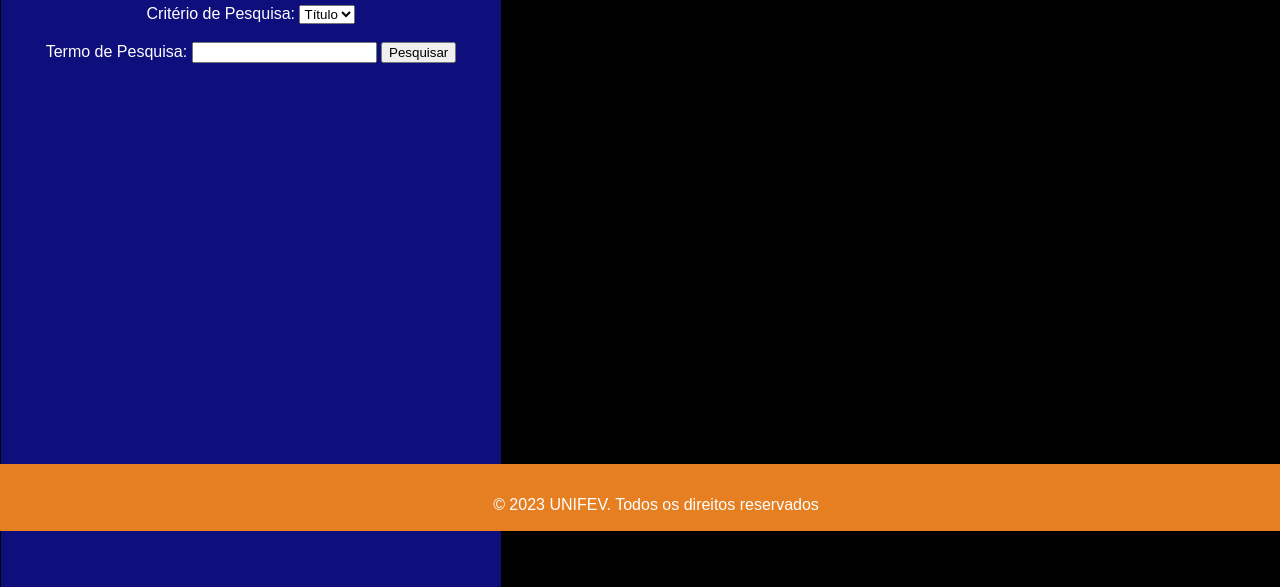
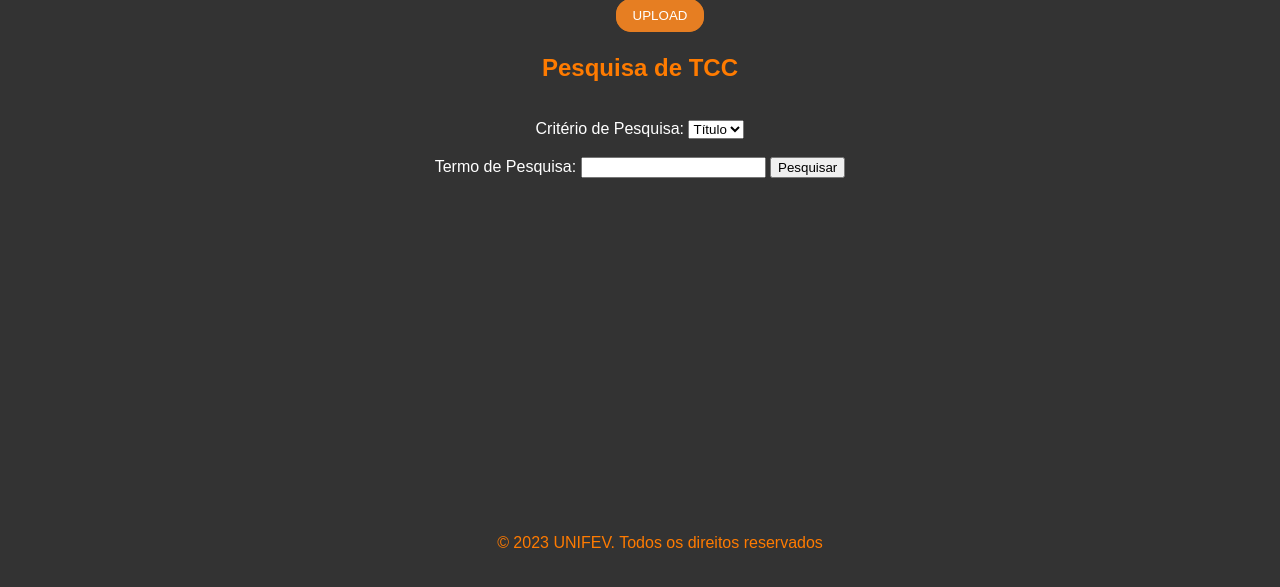
Before and after one commit to Fernando-Maffei/TCCsUNIFEV, a PHP site: page /index.html in a window 1280 px wide. Shown: the part 269-856 px from the top of the page. After the commit the page ends 817 px from the top, so only its background shows below. Run offline with PHP 8.4, Linux system fonts and the light colour scheme.

Commit message:
Alteração no CSS

```diff
--- a/Site/index.html
+++ b/Site/index.html
@@ -8,14 +8,14 @@
 </head>
 <body>
 
-        <header>
+    <header>
 
         <a href="https://unifev.edu.br/" target="__blank">
             <img class="logotipo" src="https://unifev.edu.br/img/logounifev-rodape.png" alt="Logotipo Unifev" id="logo">
         </a>
         <nav>
             <ul>
-                <li><a href="/Site/upload.html">Upload</a></li>
+                <li><a href="/Site/upload.html" class="btn">Upload</a></li>
             </ul>
         </nav>
         <nav class="pesquisa">
--- a/Site/style.css
+++ b/Site/style.css
@@ -1,71 +1,92 @@
 body {
-    font-family: 'Arial', sans-serif;
+    font-family: Arial, sans-serif;
     margin: 0;
     padding: 0;
-    background-color: black;
-    color: #ffffff;
+    background-color: #333;
+   }
+
+   header {
+    background-color: #333;
+    padding: 20px;
+    text-align: center;
+    color: #fff;
+   }
+
+
+   nav ul li {
+    display: inline-block;
+    padding: 10px;
+   }
+
+   nav ul li a {
+    text-decoration: none;
+    color: #333;
+   }
+
+   nav ul li a:hover {
+    color: #999;
+   }
+
+   main {
+    padding: 20px;
+    margin: 20px;
+    background-color: #fff;
+    box-shadow: 0 0 10px #ccc;
+   }
+
+   h1, h2, h3 {
+    color: rgb(255, 123, 0);
+   }
+
+   p {
+    color: rgb(255, 123, 0);
+    position: relative;
+    top: 300px;
+    left: 20px;
+
+   }
+
+   footer {
+    background-color: #333;
+    padding: 20px;
+    text-align: center;
+    color: #fff;
+   }
+
+.btn {
+    cursor: pointer;
+    appearance: none;
+    background-color: #e67e22;
+    border: 1px solid #e67e22;
+    border-radius: 15px;
+    color: white;
+    font-size: 10pt;
+    padding: 8px 16px;
+    text-decoration: none;
+    text-transform: uppercase;
+    transition: background-color 0.3s ease, border-color 0.3s ease;
+    white-space: nowrap;
+    top: 10px;
+    left: 20px;
 }
 
-header {
-    background-color: #00008b;
-    color: orange;
-    height: 80px;
-    padding-right: 30px;
-}
-
-header img {
-
-    width: 200px;
-    height: auto;
+.btn:hover {
+    background-color: #c26d14;
+    border-color: #c26d14;
 
 }
 
-nav ul {
-    list-style: none;
+.btn:active {
+    background-color: #a05e10;
+    border-color: #a05e10;
 }
 
-nav ul li {
-    display: inline;
-    margin-right: 20px;
-
+.btn:focus {
+    outline: none;
 }
 
-nav a {
-    text-decoration: none;
-    color: white;
-    font-weight: bold;
-}
+ .logotipo {
+    width: 300px;
+    height: auto;
 
-section {
-    margin: 20px;
-}
-
-footer {
-    background-color: #e67e22;
-    color: #ffffff;
-    text-align: center;
-    padding: 1em;
-    position: fixed;
-    bottom: 0;
-    width: 100%;
-    height: 35px;
-}
-
-.pesquisa2 {
-    text-align: center;
-    background-color: #0e0e7d;
-    color: #ffffff;
-    height: 600px;
-}
-
-.pesquisa{
-    color: white;
-    text-align: center;
-    margin-top: 0.5px;
-    background-color: #e67e22;
-    height: 35px;
-    color: #ffffff;
-    width: 40%;
-    height: 100px;
-    margin: 1px;
-}
+   }
```
Also changed, not shown: Site/upload.html (+17 -9 lines).
